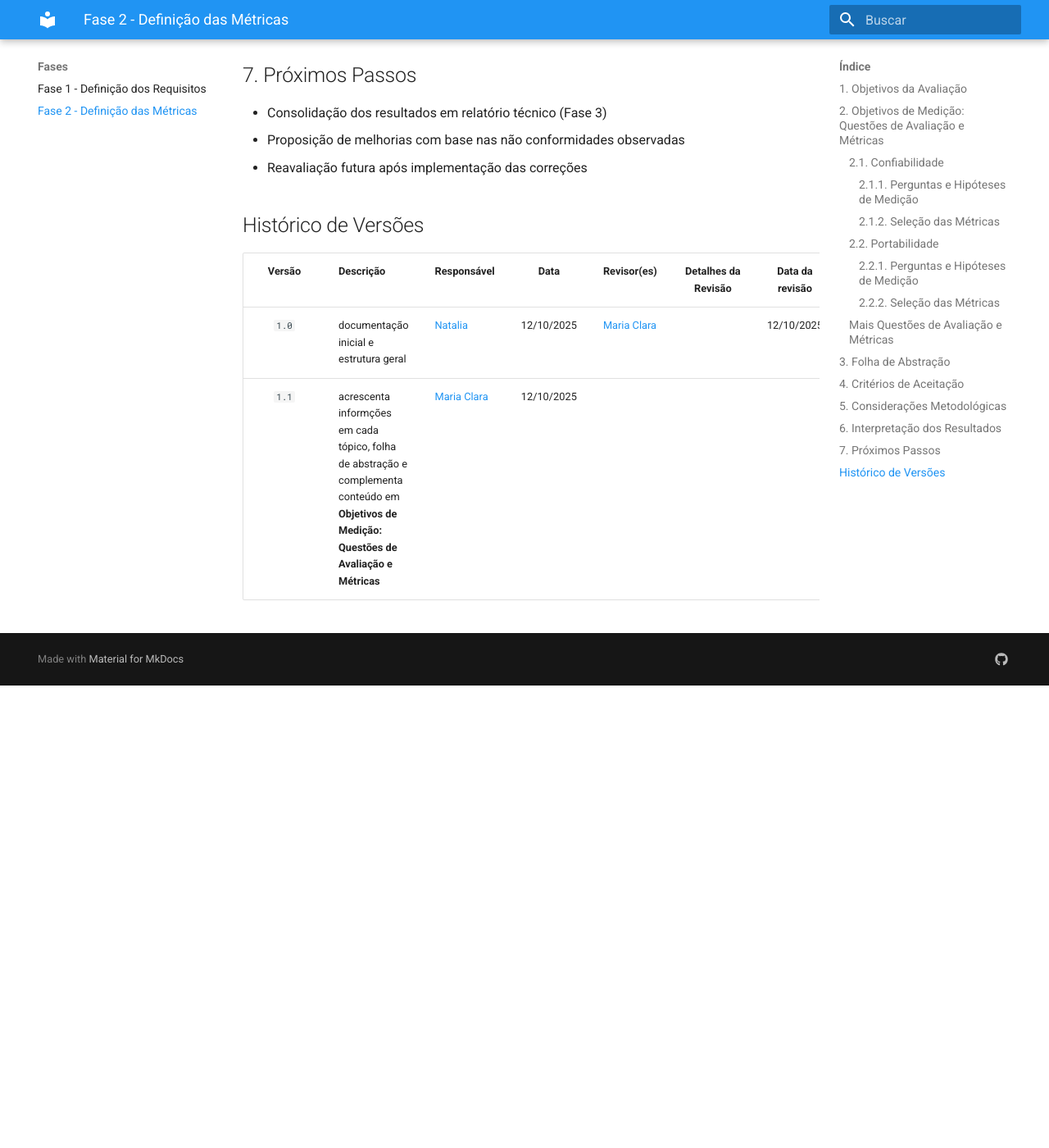
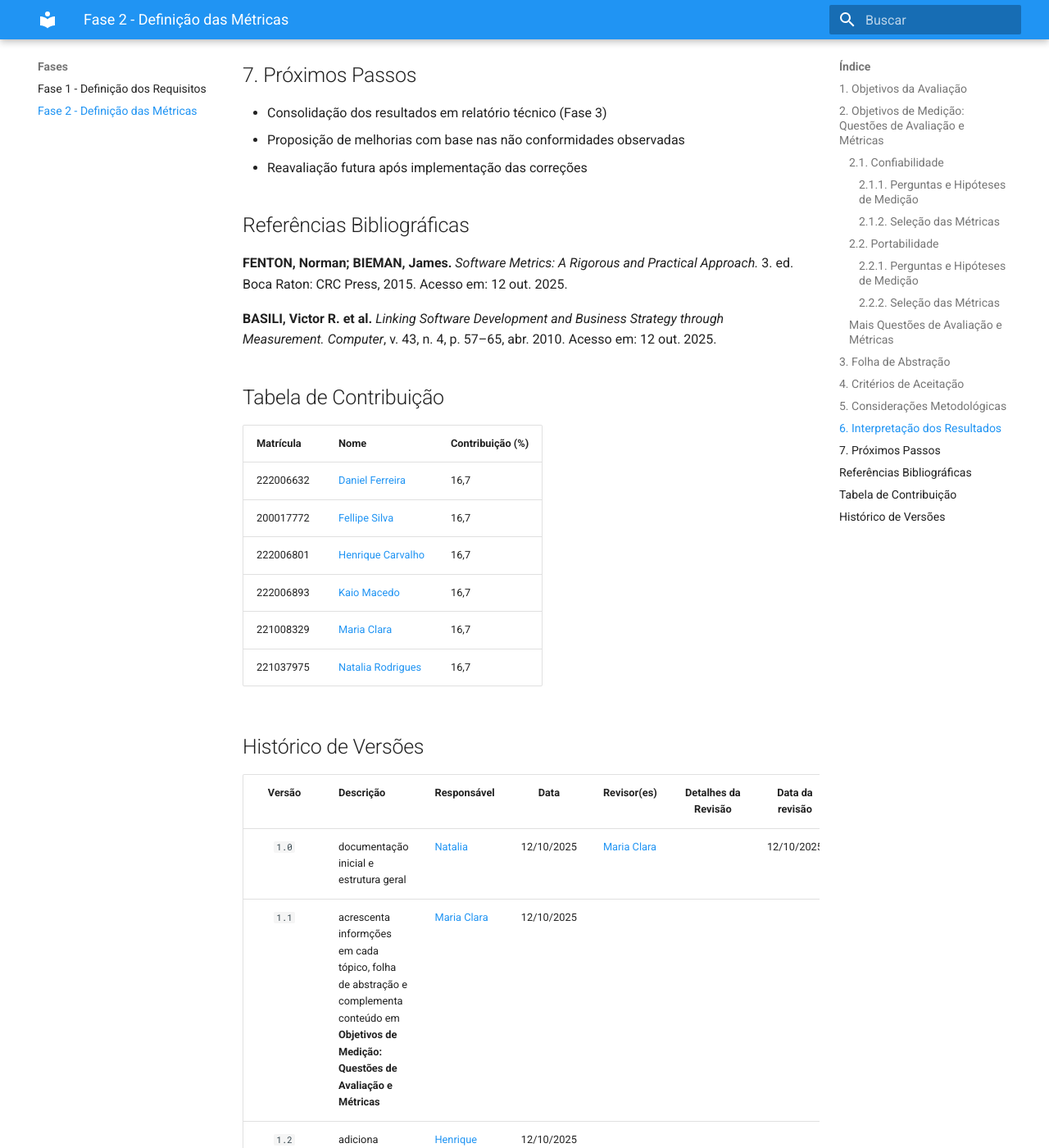
Before and after one commit to FCTE-Qualidade-de-Software-1/2025-2_T02_FRANCES-ALLEN, an MkDocs documentation site: the page built from docs/fase2.md, in a window 1280 px wide and 1400 px high, scrolled down 6250 px. Shown: the whole window at 82% size. Built offline with MkDocs 1.6.1 and Material for MkDocs 9.7.7, drawn with Linux system fonts in a browser that asks for light colours; before the commit the page ends 7086 px from its top, so only the background shows below that; some of the changed text lies outside the part shown.

Commit message:
docs: adiciona referências e tabela de contribuição

```diff
--- a/docs/fase2.md
+++ b/docs/fase2.md
@@ -159,7 +159,22 @@ Cada questão abaixo está associada a um ou mais **subatributos** da ISO/IEC 25
 - Proposição de melhorias com base nas não conformidades observadas
 - Reavaliação futura após implementação das correções
 
+## Referências Bibliográficas
 
+**FENTON, Norman; BIEMAN, James.** *Software Metrics: A Rigorous and Practical Approach.* 3. ed. Boca Raton: CRC Press, 2015. Acesso em: 12 out. 2025.
+
+**BASILI, Victor R. et al.** *Linking Software Development and Business Strategy through Measurement.* *Computer*, v. 43, n. 4, p. 57–65, abr. 2010. Acesso em: 12 out. 2025.
+
+## Tabela de Contribuição
+
+|  Matrícula |  Nome  |  Contribuição (%) |
+|-------------|------------------|---------------------|
+| 222006632 | [Daniel Ferreira](https://github.com/DanielFsR) | 16,7 |
+| 200017772 | [Fellipe Silva](https://github.com/fellipepcs) | 16,7 |
+| 222006801 | [Henrique Carvalho](https://github.com/henriquecarv3) | 16,7 |
+| 222006893 | [Kaio Macedo](https://github.com/bigkaio) | 16,7 |
+| 221008329 | [Maria Clara](https://github.com/alvezclari) | 16,7 |
+| 221037975 | [Natalia Rodrigues](https://github.com/Natyrodrigues) | 16,7 |
 
 ## Histórico de Versões
 
@@ -167,3 +182,4 @@ Cada questão abaixo está associada a um ou mais **subatributos** da ISO/IEC 25
 | :----: | --------- | --------- | :--------------: | ----------- | :-------------: | :-------------: |
 | `1.0` | documentação inicial e estrutura geral | [Natalia ](https://github.com/Natyrodrigues) | 12/10/2025| [Maria Clara ](https://github.com/alvezclari)    |  | 12/10/2025 |
 | `1.1` | acrescenta informções em cada tópico, folha de abstração e complementa conteúdo em **Objetivos de Medição: Questões de Avaliação e Métricas** | [Maria Clara ](https://github.com/alvezclari) | 12/10/2025 |  | | |
+| `1.2` | adiciona referências e tabela de contribuição | [Henrique Carvalho](https://github.com/henriquecarv3) | 12/10/2025 |  | | |
```
